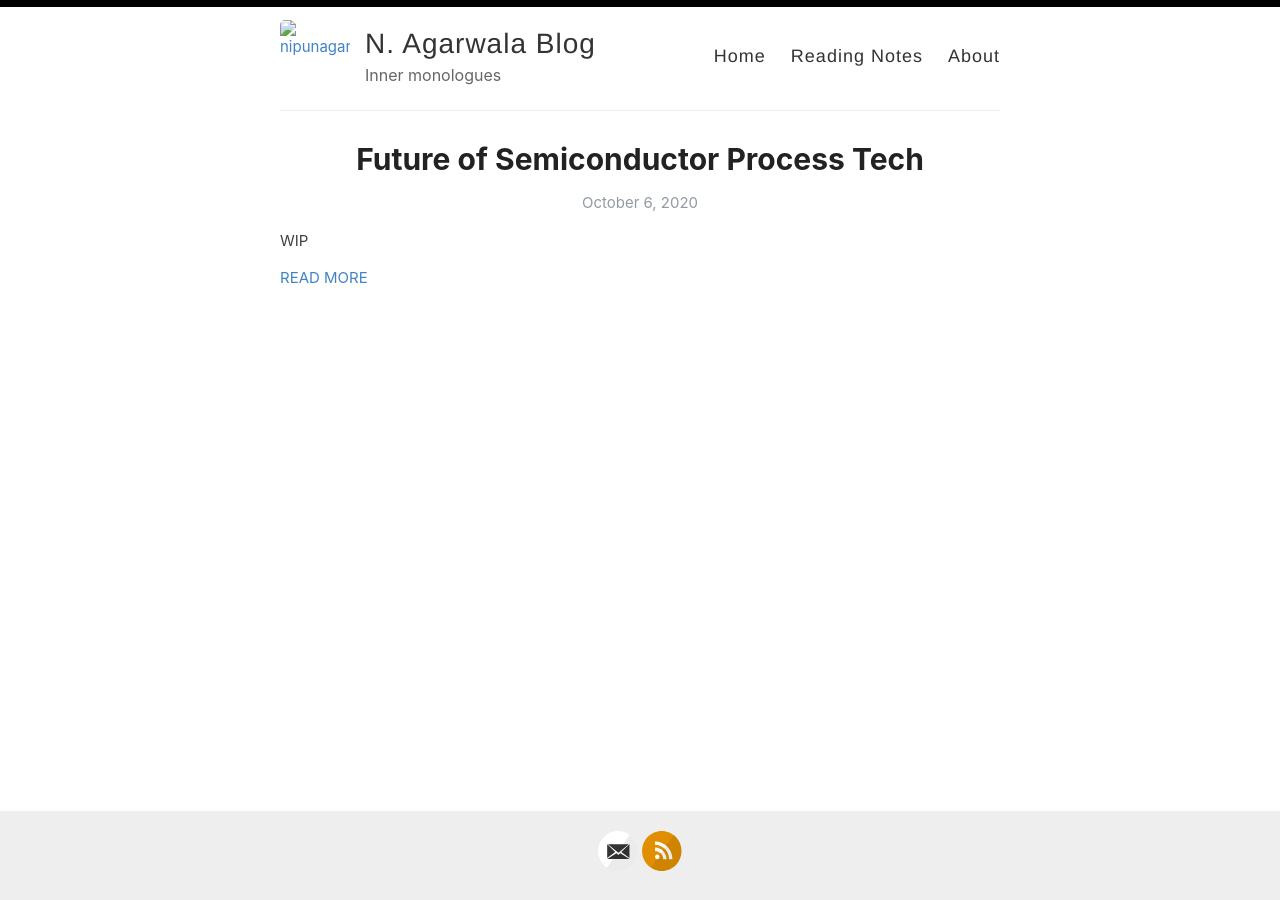
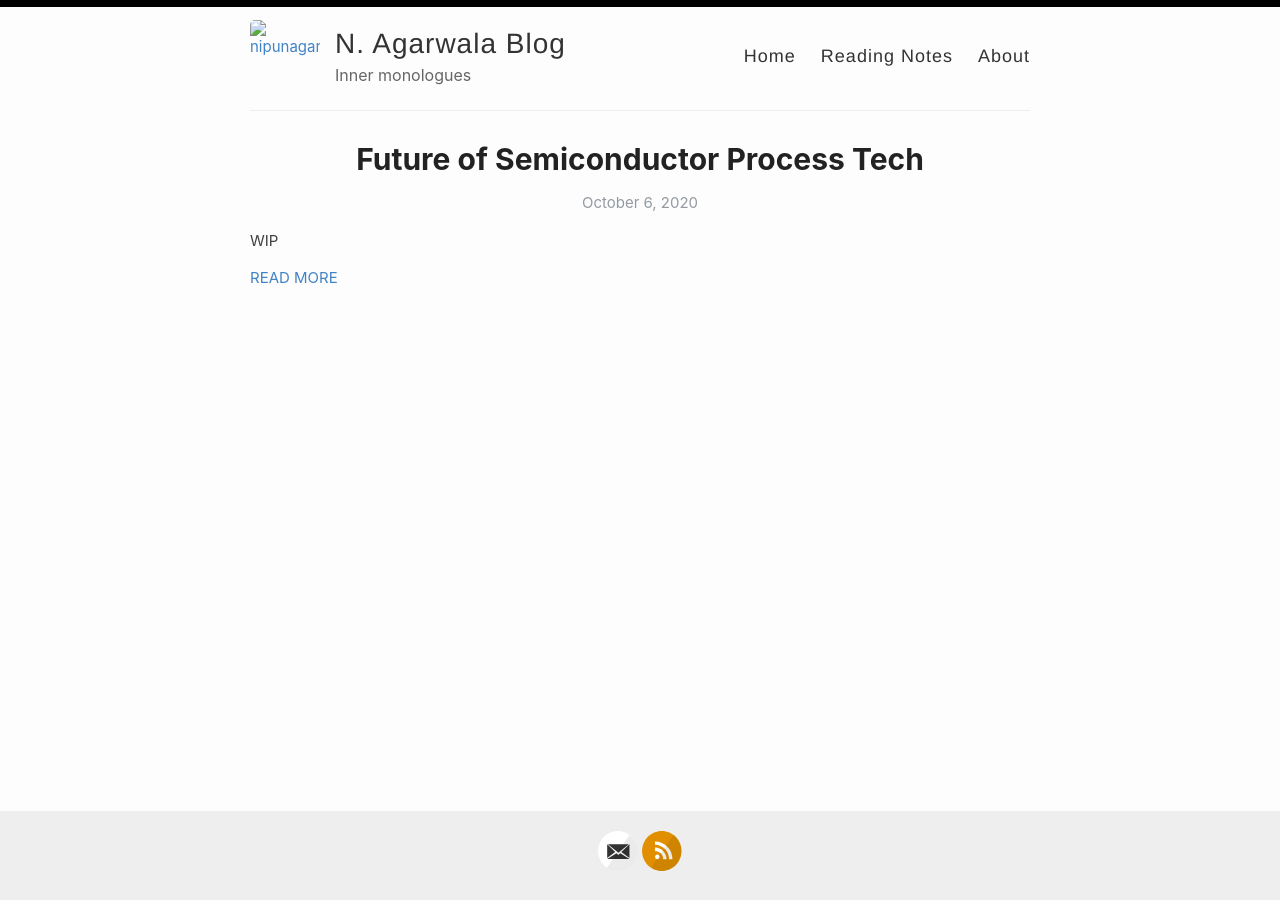
Before and after one commit to nipunagarwala/nipunagarwala.github.io, a Jekyll site: the page built from index.html, in a window 1280 px wide. Built offline with Jekyll 4.4.1, drawn with Linux system fonts in a browser that asks for light colours; the list of posts is cut into pages by our own code.

Commit message:
Update style.scss

```diff
--- a/assets/style.scss
+++ b/assets/style.scss
@@ -21,7 +21,7 @@ html {
 }
 
 body {
-  background: #fff;
+  background: #fdfdfd;
   font-family: -system-ui, -apple-system, BlinkMacSystemFont, "Segoe UI", Roboto, Helvetica, Arial, sans-serif, "Apple Color Emoji", "Segoe UI Emoji", "Segoe UI Symbol";
   color: #404040;
   line-height: 1.5;
@@ -32,7 +32,7 @@ body {
 
 .container {
   margin: 0 auto;
-  max-width: 740px;
+  max-width: 800px;
   padding: 0 10px;
   width: 100%;
 }
```
